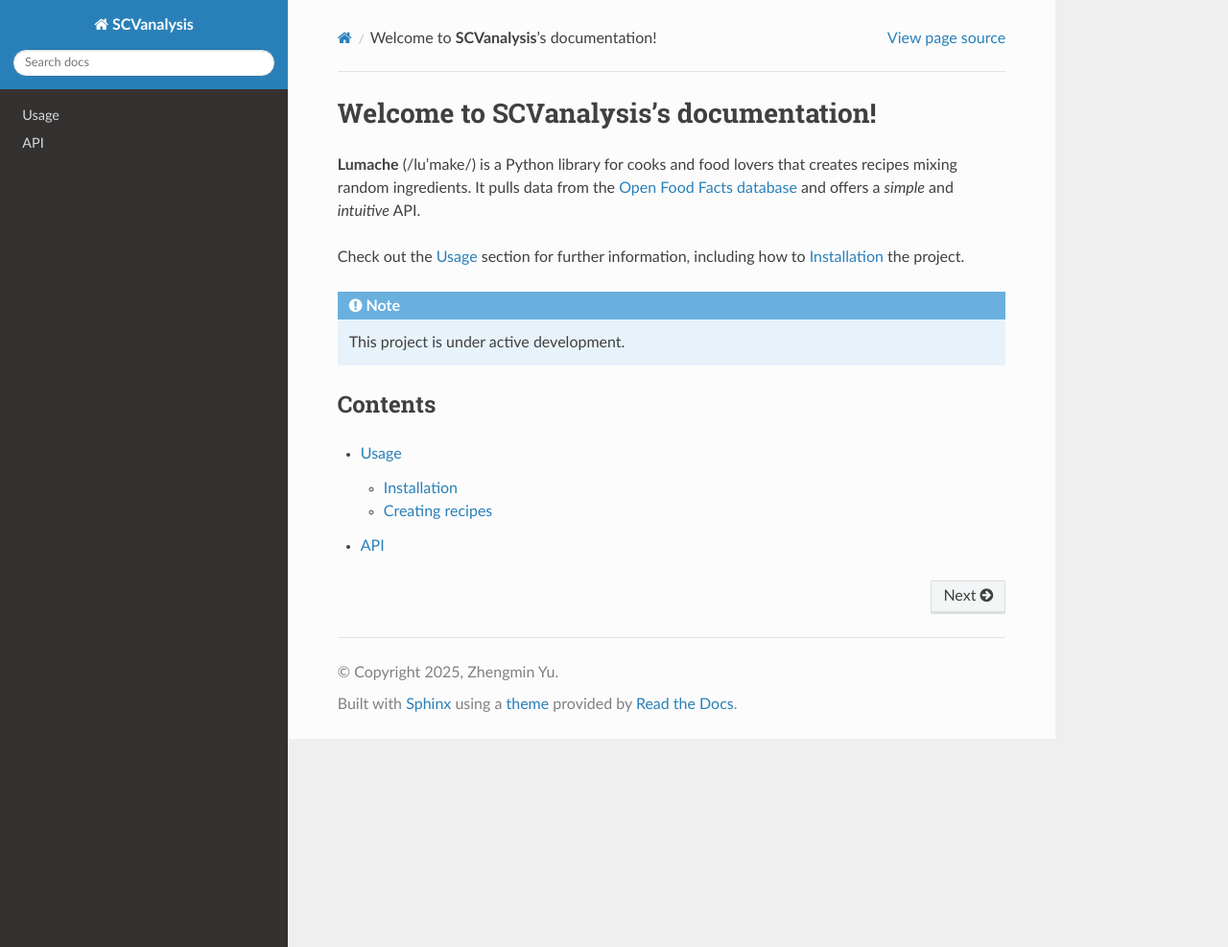
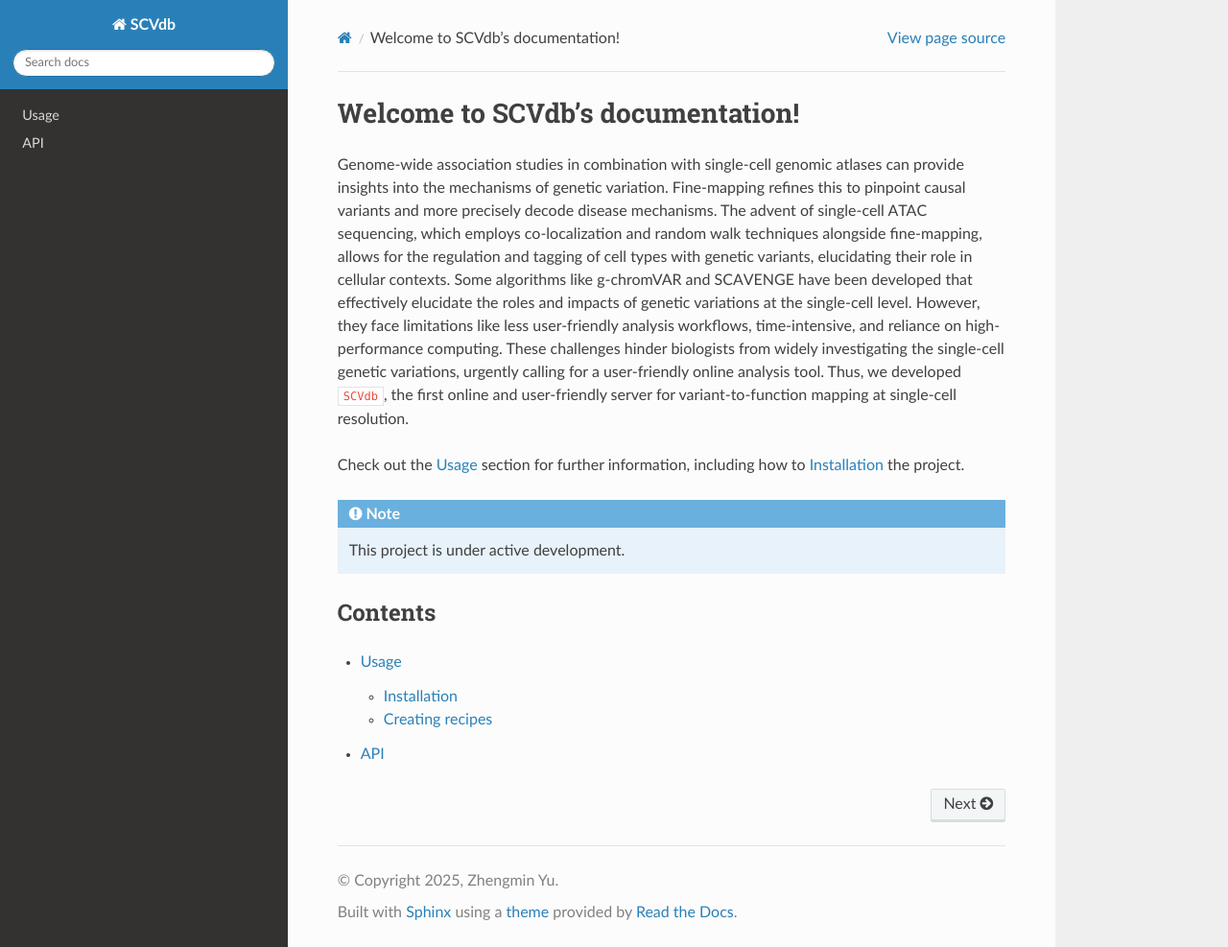
Before and after one commit to YuZhengM/scvmap-tutorial, a Sphinx documentation site: the page built from docs/source/index.rst, in a window 1280 px wide and 987 px high. Shown: the whole window at 96% size. Built offline with Sphinx 7.4.7 and the Read the Docs theme 3.1.0, drawn with Linux system fonts in a browser that asks for light colours; cross-references to code outside the pages are shown as plain code.

Commit message:
feat: Add title

```diff
--- a/docs/source/conf.py
+++ b/docs/source/conf.py
@@ -2,7 +2,7 @@
 
 # -- Project information
 
-project = 'SCVanalysis'
+project = 'SCVdb'
 copyright = '2025, Zhengmin Yu'
 author = 'Zhengmin Yu'
 
@@ -20,8 +20,8 @@ extensions = [
 ]
 
 intersphinx_mapping = {
-    'SCVanalysis': ('https://bio.liclab.net/scvanalysis/', None),
-    'GitHub': ('https://github.com/YuZhengM/scvanalysis-tutorial', None),
+    'SCVanalysis': ('https://bio.liclab.net/scvdb/', None),
+    'GitHub': ('https://github.com/YuZhengM/scvdb-tutorial', None),
 }
 intersphinx_disabled_domains = ['std']
 
@@ -33,3 +33,7 @@ html_theme = 'sphinx_rtd_theme'
 
 # -- Options for EPUB output
 epub_show_urls = 'footnote'
+
+
+def setup(app):
+    app.add_stylesheet('css/style.css')
--- /dev/null
+++ b/docs/source/css/style.css
@@ -0,0 +1,4 @@
+
+.red {
+    color: red;
+}
--- a/docs/source/index.rst
+++ b/docs/source/index.rst
@@ -1,10 +1,22 @@
-Welcome to **SCVanalysis**'s documentation!
-===========================================
+Welcome to SCVdb's documentation!
+==================================
 
-**Lumache** (/lu'make/) is a Python library for cooks and food lovers
-that creates recipes mixing random ingredients.
-It pulls data from the `Open Food Facts database <https://world.openfoodfacts.org/>`_
-and offers a *simple* and *intuitive* API.
+
+Genome-wide association studies in combination with single-cell genomic atlases
+can provide insights into the mechanisms of genetic variation.
+Fine-mapping refines this to pinpoint causal variants and more precisely decode
+disease mechanisms. The advent of single-cell ATAC sequencing, which employs
+co-localization and random walk techniques alongside fine-mapping, allows for
+the regulation and tagging of cell types with genetic variants, elucidating
+their role in cellular contexts. Some algorithms like g-chromVAR and SCAVENGE
+have been developed that effectively elucidate the roles and impacts of genetic
+variations at the single-cell level. However, they face limitations like less
+user-friendly analysis workflows, time-intensive, and reliance on high-performance
+computing. These challenges hinder biologists from widely investigating the
+single-cell genetic variations, urgently calling for a user-friendly online
+analysis tool. Thus, we developed :text_red:`SCVdb`, the first online and user-friendly
+server for variant-to-function mapping at single-cell resolution.
+
 
 Check out the :doc:`usage` section for further information, including
 how to :ref:`installation` the project.
--- a/pyproject.toml
+++ b/pyproject.toml
@@ -3,6 +3,6 @@ requires = ["flit_core >=3.2,<4"]
 build-backend = "flit_core.buildapi"
 
 [project]
-name = "lumache"
-authors = [{name = "Yu Zhengmin", email = "yuzmbio@163.com"}]
+name = "SCVdb"
+authors = [{name = "Zhengmin Yu", email = "yuzmbio@163.com"}]
 dynamic = ["version", "description"]
```
Also changed, not shown: README.rst (+16 -5 lines), docs/source/img/SCVdb.png (renamed from docs/img/SCVanalysis.png), lumache.py (line endings or trailing spaces).
